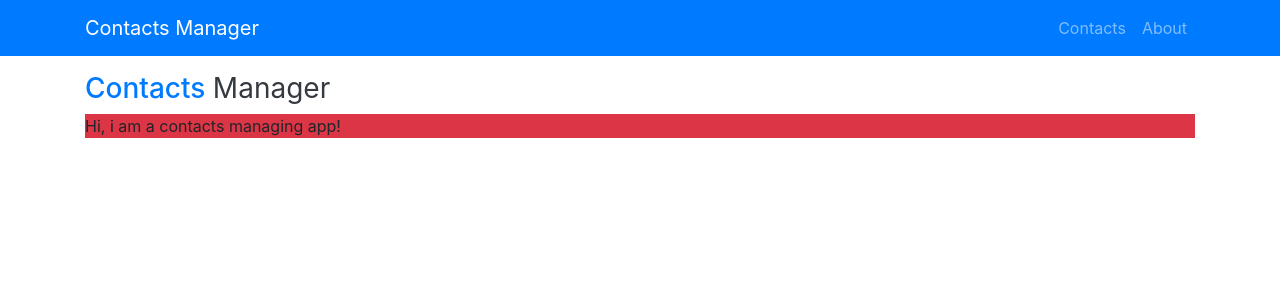
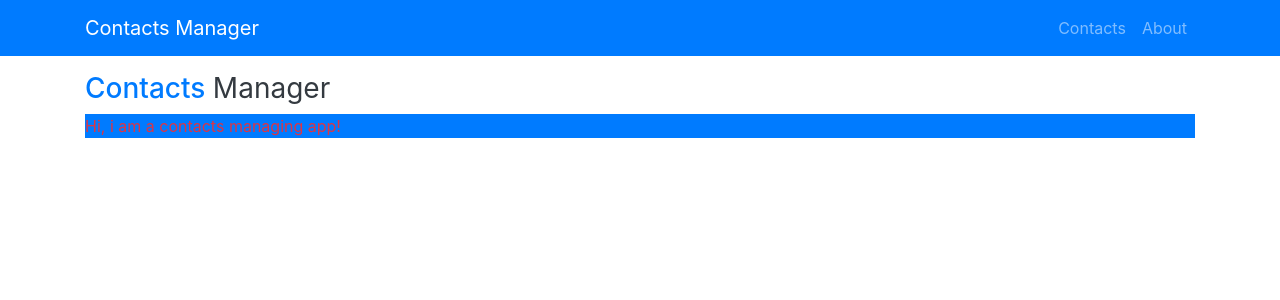
Before and after one commit to talhaimran777/ContactsManagerAngular, an Angular app: page / in a window 1280 px wide. Shown: the top 300 px of the page. Built offline with nearby package versions, Linux system fonts and the light colour scheme.

Commit message:
Used ngClass to dynamically add css classes

```diff
--- a/src/app/app.component.html
+++ b/src/app/app.component.html
@@ -8,7 +8,9 @@
     Hi, i am a contacts managing app!
   </p> -->
 
-  <p [class.bg-danger]="makeTitleRed">
+  <!-- <p [class.bg-danger]="makeTitleRed">
     Hi, i am a contacts managing app!
-  </p>
+  </p> -->
+
+  <p [ngClass]="currentClasses">Hi, i am a contacts managing app!</p>
 </div>
--- a/src/app/app.component.ts
+++ b/src/app/app.component.ts
@@ -16,7 +16,8 @@ export class AppComponent {
     };
 
     this.currentClasses = {
-      'bg-danger': this.makeTitleRed,
+      'text-danger': this.makeTitleRed,
+      'bg-primary': this.makeTitleRed,
     };
   }
 }
```
